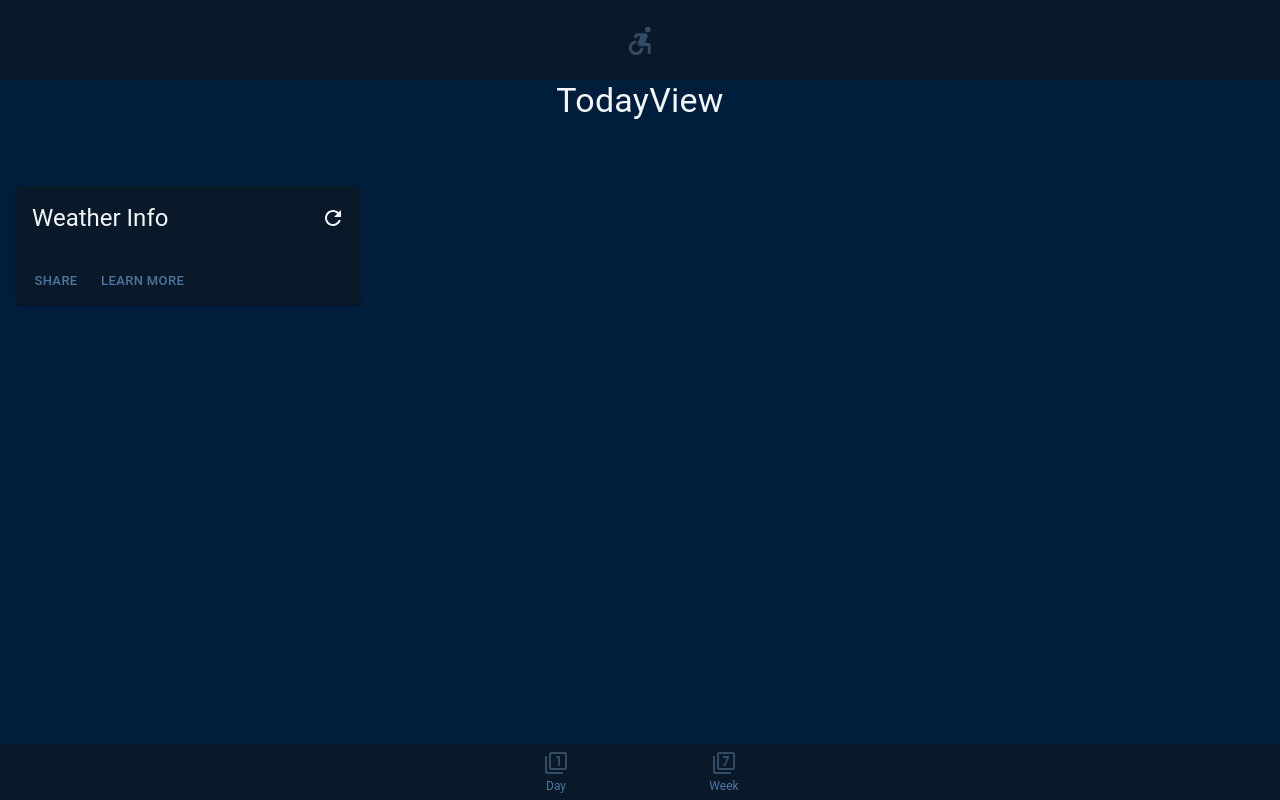
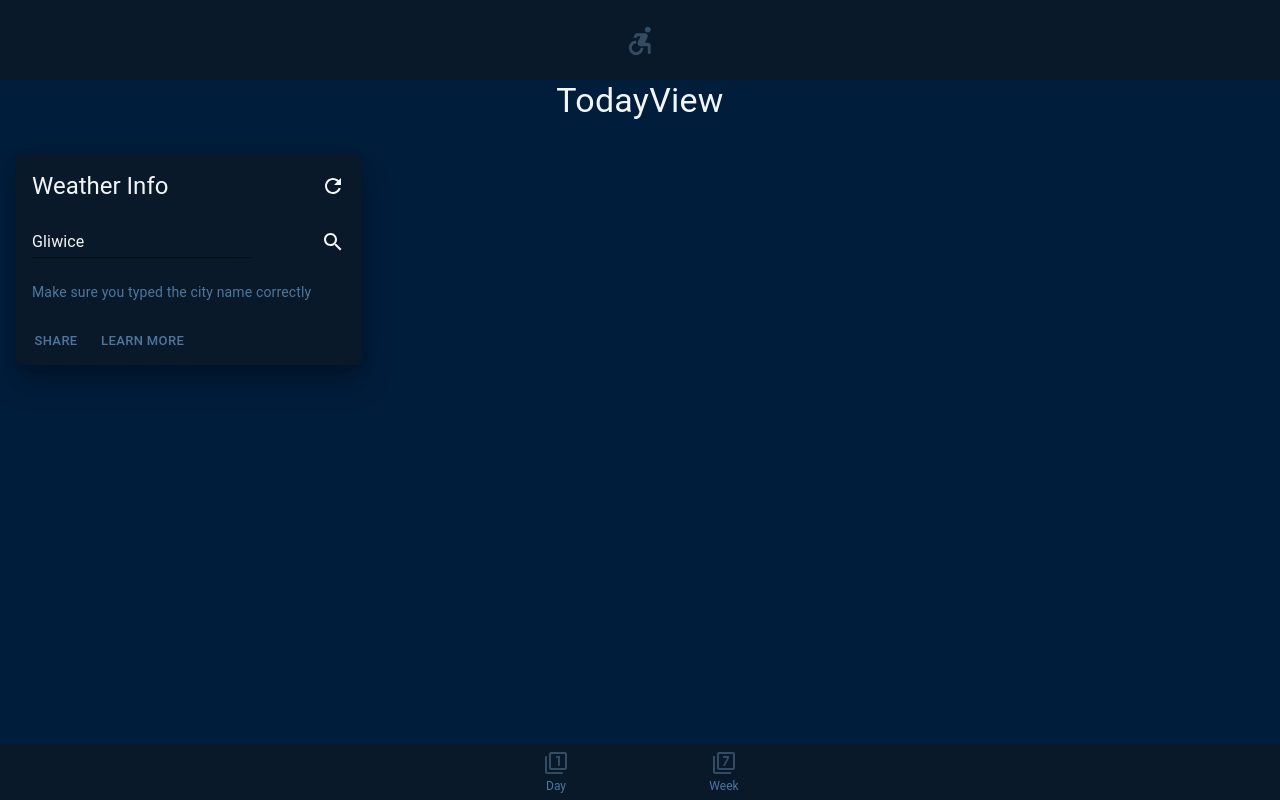
Before and after one commit to Gromzi/mui_weather_app, a React (Vite) app: page / in a window 1280 px wide. Built offline with nearby package versions, Linux system fonts and the light colour scheme; no server answers.

Commit message:
Add search input, test API calls and refetching

```diff
--- /dev/null
+++ b/src/components/WeatherTodayCard.tsx
@@ -0,0 +1,109 @@
+import {
+  Box,
+  Button,
+  Card,
+  CardActions,
+  CardContent,
+  CircularProgress,
+  Input,
+  Typography,
+} from '@mui/material'
+import RefreshIcon from '@mui/icons-material/Refresh'
+import useFetch from '../hooks/useFetch'
+import SearchIcon from '@mui/icons-material/Search'
+import { useState } from 'react'
+
+const WeatherTodayCard = () => {
+  const [cityNameInput, setCityNameInput] = useState('Gliwice')
+  const [cityNameFetch, setCityNameFetch] = useState('Gliwice')
+
+  const cityNameInputHandler = (
+    event: React.ChangeEvent<HTMLInputElement>
+  ) => {
+    setCityNameInput(event.target.value)
+  }
+  const {
+    data: weatherData,
+    loading: weatherLoading,
+    error: weatherError,
+    refetch: refetchWeather,
+  } = useFetch(
+    `https://api.openweathermap.org/data/2.5/weather?q=${cityNameFetch}&appid=04d17285ab8ef463daa39bc709f7c313&units=metric`
+  )
+  // weatherError && console.log(weatherError)
+  // coordsError && console.log(coordsError)
+  // console.log(weatherData)
+  // console.log(coordsData)
+
+  return (
+    <Card
+      sx={{
+        maxWidth: 345,
+        ml: 2,
+        mr: 2,
+        mt: 4,
+        backgroundColor: 'secondary.main',
+      }}
+      elevation={20}
+    >
+      <CardContent sx={{ display: 'flex', flexDirection: 'column' }}>
+        <Typography
+          gutterBottom
+          variant="h5"
+          component="div"
+          sx={{
+            display: 'flex',
+            justifyContent: 'space-between',
+            alignItems: 'center',
+            mb: 3,
+          }}
+        >
+          Weather Info
+          <RefreshIcon onClick={refetchWeather} />
+        </Typography>
+
+        <Box
+          sx={{
+            display: 'flex',
+            justifyContent: 'space-between',
+            alignItems: 'center',
+            mb: 3,
+          }}
+        >
+          <Input
+            placeholder="Enter city name"
+            onChange={cityNameInputHandler}
+            value={cityNameInput}
+          />
+          <SearchIcon
+            onClick={() => {
+              setCityNameFetch(cityNameInput)
+            }}
+          />
+        </Box>
+
+        {weatherLoading ? (
+          <CircularProgress sx={{ alignSelf: 'center' }} />
+        ) : (
+          <Box className="weatherInfoContainer">
+            <Typography variant="body2" color="text.secondary">
+              {weatherError
+                ? 'Make sure you typed the city name correctly'
+                : weatherData?.main.temp}
+            </Typography>
+          </Box>
+        )}
+      </CardContent>
+      <CardActions>
+        <Button size="small" sx={{ color: 'text.secondary' }}>
+          Share
+        </Button>
+        <Button size="small" sx={{ color: 'text.secondary' }}>
+          Learn More
+        </Button>
+      </CardActions>
+    </Card>
+  )
+}
+
+export default WeatherTodayCard
--- a/src/hooks/useFetch.tsx
+++ b/src/hooks/useFetch.tsx
@@ -3,10 +3,12 @@ import axios from 'axios'
 
 const useFetch = (url: string) => {
   const [data, setData]: any = useState(null)
-  const [loading, setLoading] = useState(false)
+  const [loading, setLoading] = useState(true)
   const [error, setError] = useState(null)
 
   useEffect(() => {
+    console.log('FETCH')
+    setError(null)
     setLoading(true)
     axios
       .get(url)
@@ -22,6 +24,8 @@ const useFetch = (url: string) => {
   }, [url])
 
   const refetch = () => {
+    console.log('REFETCH')
+    setError(null)
     setLoading(true)
     axios
       .get(url)
--- a/src/views/TodayView.tsx
+++ b/src/views/TodayView.tsx
@@ -1,23 +1,8 @@
-import {
-  Box,
-  Button,
-  Card,
-  CardActions,
-  CardContent,
-  CircularProgress,
-  Typography,
-} from '@mui/material'
+import { Box, Typography } from '@mui/material'
+import WeatherTodayCard from '../components/WeatherTodayCard'
 import '../styles/_todayView.scss'
-import useFetch from '../hooks/useFetch'
-import RefreshIcon from '@mui/icons-material/Refresh'
 
 const TodayView = () => {
-  const { data, loading, error, refetch } = useFetch(
-    'https://api.openweathermap.org/data/2.5/weather?lat=44.34&lon=10.99&appid=04d17285ab8ef463daa39bc709f7c313'
-  )
-  error && console.log(error)
-  console.log(data)
-
   return (
     <Box
       className="container"
@@ -28,50 +13,7 @@ const TodayView = () => {
         TodayView
       </Typography>
 
-      <Card
-        sx={{
-          maxWidth: 345,
-          ml: 2,
-          mr: 2,
-          mt: 8,
-          backgroundColor: 'secondary.main',
-        }}
-      >
-        <CardContent
-          sx={{ display: 'flex', flexDirection: 'column' }}
-        >
-          <Typography
-            gutterBottom
-            variant="h5"
-            component="div"
-            sx={{
-              display: 'flex',
-              justifyContent: 'space-between',
-              alignItems: 'center',
-            }}
-          >
-            Weather Info
-            <RefreshIcon onClick={refetch} />
-          </Typography>
-          {loading ? (
-            <CircularProgress sx={{ alignSelf: 'center' }} />
-          ) : (
-            <Box>
-              <Typography variant="body2" color="text.secondary">
-                {data?.main.feels_like}
-              </Typography>
-            </Box>
-          )}
-        </CardContent>
-        <CardActions>
-          <Button size="small" sx={{ color: 'text.secondary' }}>
-            Share
-          </Button>
-          <Button size="small" sx={{ color: 'text.secondary' }}>
-            Learn More
-          </Button>
-        </CardActions>
-      </Card>
+      <WeatherTodayCard />
     </Box>
   )
 }
```
